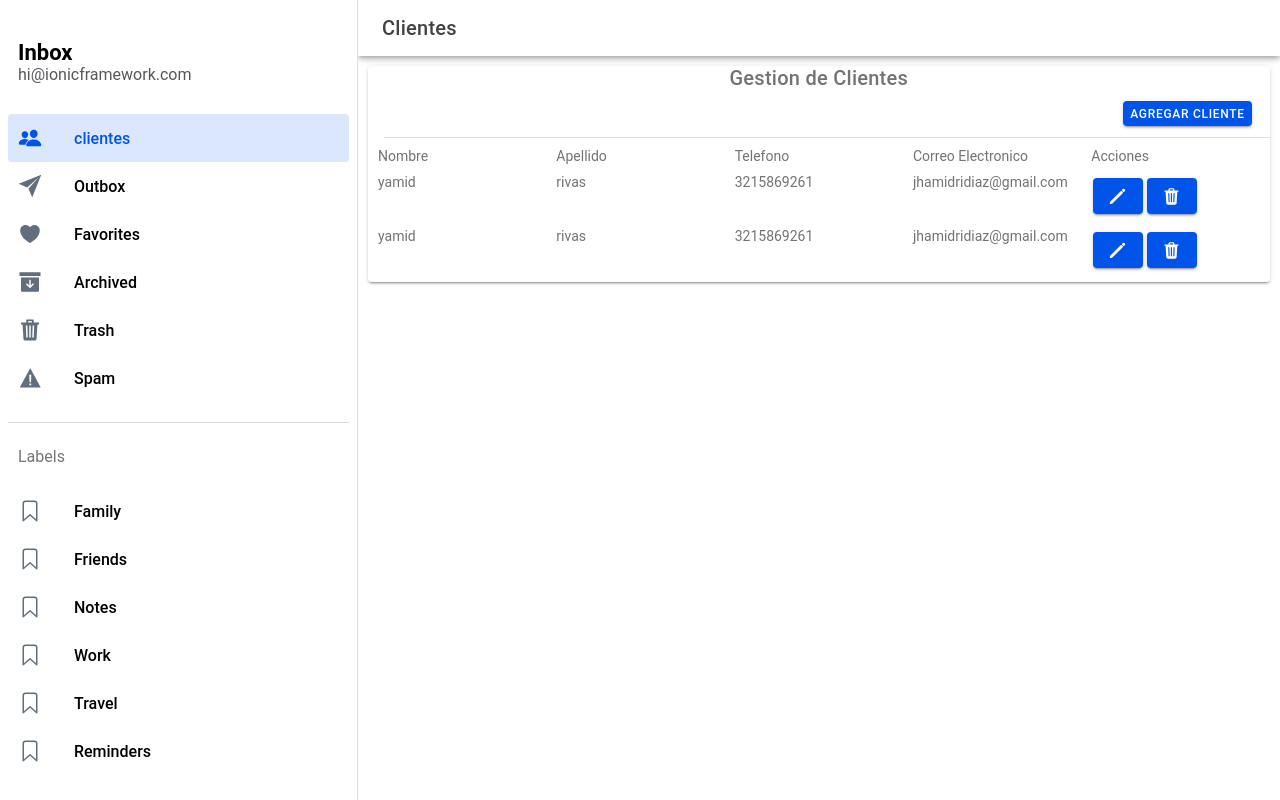
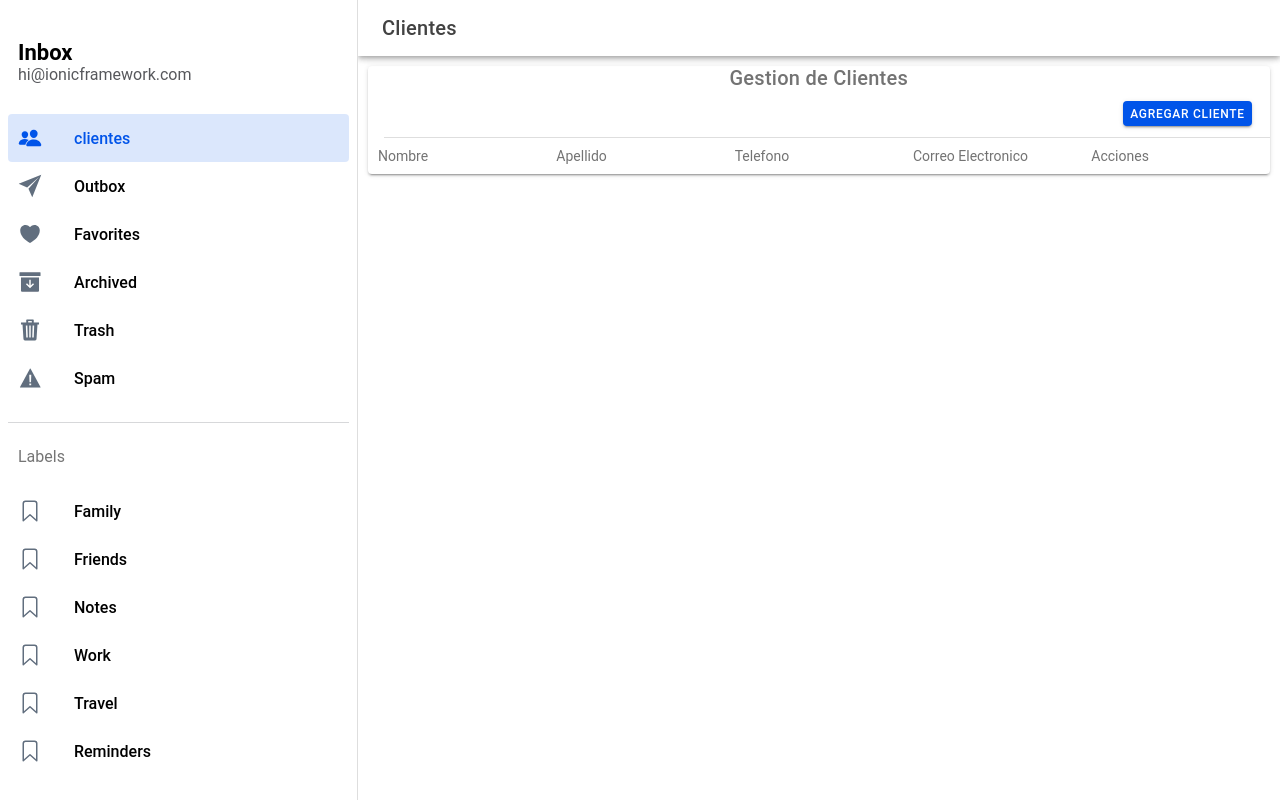
Before and after one commit to jhamid/React-con-Java-microservicios-docker-ionic-, a React (Vite) app: page /folder/custumers in a window 1280 px wide. Built offline with nearby package versions, Linux system fonts and the light colour scheme.

Commit message:
agregando cliente en localstorage

```diff
--- a/src/pages/custumer/CustumerList.tsx
+++ b/src/pages/custumer/CustumerList.tsx
@@ -3,6 +3,7 @@ import { useParams } from 'react-router';
 import ExploreContainer from '../../components/ExploreContainer';
 import { logoIonic, pencil, trash } from 'ionicons/icons';
 import { useEffect, useState } from 'react';
+import { searchCustumer } from './custumerApi';
 
 
 
@@ -11,28 +12,14 @@ const CustumerList: React.FC = () => {
 
 
   useEffect(() => {
+
     search();
 
   }, [])
 
   const search = () => {
-    const datosEjemplo = [
-      {
-        id: '1',
-        firstname: 'yamid',
-        lastname: 'rivas',
-        phone: '3215869261',
-        email: 'jhamidridiaz@gmail.com'
-      },
-      {
-        id: '1',
-        firstname: 'yamid',
-        lastname: 'rivas',
-        phone: '3215869261',
-        email: 'jhamidridiaz@gmail.com'
-      }
-    ];
-    setClientes(datosEjemplo);
+    let result = searchCustumer();
+    setClientes(result);
 
   }
 
--- /dev/null
+++ b/src/pages/custumer/custumerApi.ts
@@ -0,0 +1,23 @@
+export function searchCustumer() {
+
+    if (!localStorage['custumers']) {
+        localStorage['custumers'] = '[]'; // Inicializa el almacenamiento local si está vacío
+    }
+
+    let custumers = localStorage['custumers'];
+    custumers = JSON.parse(custumers); // Convierte la cadena JSON en un arreglo
+
+
+
+    return custumers; // Devuelve el arreglo
+
+
+}
+export function removeCustumer() {
+
+}
+export function saveCustumer(custumer: any) {
+    let custumers = searchCustumer(); // Obtén el arreglo actualizado
+    custumers.push(custumer); // Agrega el nuevo cliente
+    localStorage['custumers'] = JSON.stringify(custumers); // Guarda los cambios en el almacenamiento local
+}
```
Also changed, not shown: src/pages/Page.tsx (added, +33 -0 lines), src/pages/Page.css (added).
